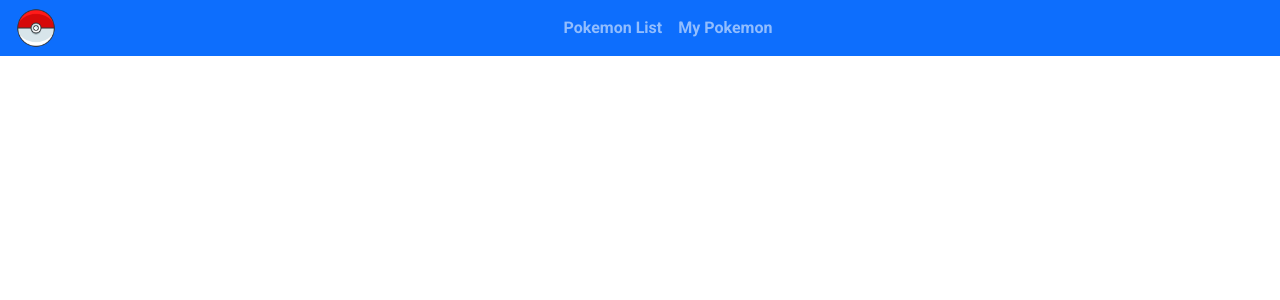
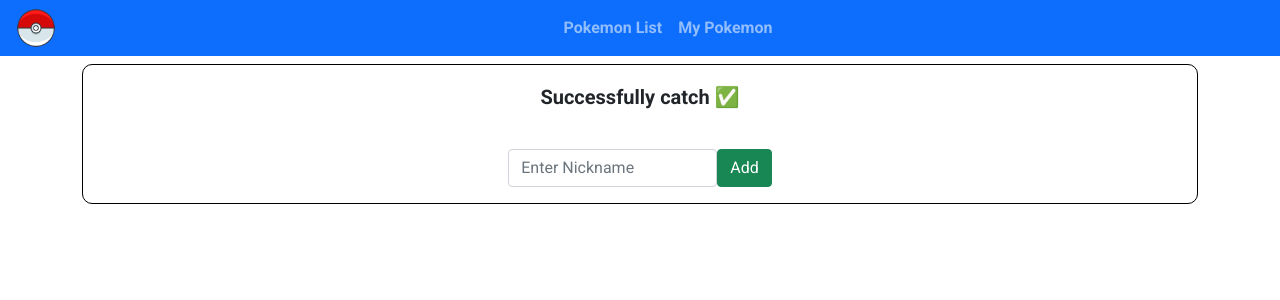
Before and after one commit to nearlyinvoked/tokped-pokemon-app, a React (Create React App) app: page /catch/1 in a window 1280 px wide. Shown: the top 300 px of the page. Built offline with nearby package versions, Linux system fonts and the light colour scheme; no server answers.

Commit message:
catch pokemon and bugfix reducer
catch pokemon with 50% chance and fix delete pokemon from reducer function

```diff
--- a/package.json
+++ b/package.json
@@ -9,6 +9,7 @@
     "@types/jest": "^27.4.1",
     "@types/node": "^16.11.26",
     "@types/react": "^18.0.3",
+    "@types/react-dom": "^18.0.0",
     "axios": "^0.26.1",
     "react": "^18.0.0",
     "react-dom": "^18.0.0",
@@ -42,7 +43,6 @@
     ]
   },
   "devDependencies": {
-    "@types/react-dom": "^18.0.0",
     "prettier": "2.6.2"
   }
 }
--- a/public/index.html
+++ b/public/index.html
@@ -21,6 +21,10 @@
     />
 
     <link rel="manifest" href="%PUBLIC_URL%/manifest.json" />
+    <script
+      src="https://kit.fontawesome.com/29c9c7e664.js"
+      crossorigin="anonymous"
+    ></script>
     <title>Pokemon App</title>
   </head>
   <body>
--- a/src/App.tsx
+++ b/src/App.tsx
@@ -6,6 +6,7 @@
 import Home from './components/views/home/Home'
 import MyPokemon from './components/views/mypokemon/MyPokemon'
 import Detail from './components/views/detail/Detail'
+import Catch from './components/views/detail/Catch'
 import { PokemonProvider } from './components/context/PokemonContext'
 
 function App() {
@@ -17,6 +18,7 @@
             <Route path="/" element={<Home />} />
             <Route path="mypokemon" element={<MyPokemon />} />
             <Route path="detail/:pokemonname" element={<Detail />} />
+            <Route path="catch/:pokemonname" element={<Catch />} />
           </Routes>
         </Layout>
       </div>
--- a/src/components/views/detail/Abilities.tsx
+++ b/src/components/views/detail/Abilities.tsx
@@ -21,7 +21,7 @@
 }: AbilitiesComponentProps) => {
   let ability = ''
   abilities?.forEach((item, index) => {
-    if (index == abilities.length - 1) {
+    if (index === abilities.length - 1) {
       ability += item.ability.name
     } else {
       ability += item.ability.name + ', '
@@ -30,9 +30,9 @@
 
   let move = ''
   moves?.forEach((item, index) => {
-    if (index < 9) {
+    if (index < 35) {
       move += item.move.name + ', '
-    } else if (index === 9) {
+    } else if (index === 35) {
       let remaining = moves.length - 1 - index
       move += item.move.name + `, ... +${remaining} more`
     } else {
@@ -42,7 +42,7 @@
 
   let type = ''
   types?.forEach((item, index) => {
-    if (index == types.length - 1) {
+    if (index === types.length - 1) {
       type += item.type.name
     } else {
       type += item.type.name + ', '
--- /dev/null
+++ b/src/components/views/detail/Catch.tsx
@@ -0,0 +1,112 @@
+import { useState, useEffect, useContext } from 'react'
+import { Link, useParams, useNavigate } from 'react-router-dom'
+import axios from 'axios'
+
+import PokemonContext, {
+  UpdatePokemonProps,
+} from '../../context/PokemonContext'
+import { boxStyle, DataProps } from './Detail'
+
+const Catch = () => {
+  //50% chance
+  const random = Math.random() < 0.5
+
+  //get url params
+  const params = useParams()
+  const pokemonName = params.pokemonname
+  const url = `https://pokeapi.co/api/v2/pokemon/${pokemonName}`
+
+  //state
+  const [pokemonData, setPokemonData] = useState<DataProps | null>(null)
+  const [success, setSuccess] = useState<boolean>(random)
+  const [newNickname, setNickname] = useState<string>('')
+
+  //context
+  const { ownedPokemon, updateReducer } = useContext(PokemonContext)
+
+  const navigate = useNavigate()
+
+  //Handler
+  const handleCatchPokemon = ({ name, url, nickname }: UpdatePokemonProps) => {
+    const data = ownedPokemon.find((item: any) => item.name === name)
+    const filter = data?.list?.filter((item: any) => item.nickname === nickname)
+    console.log(filter)
+
+    if (filter?.length > 0) {
+      console.log('error same nickname')
+    } else {
+      updateReducer({ type: 'Update', payload: { name, url, nickname } })
+      navigate(`/detail/${pokemonName}`)
+    }
+  }
+
+  useEffect(() => {
+    const getPokemonDetail = async (name: string | undefined) => {
+      try {
+        const res = await axios.get(`https://pokeapi.co/api/v2/pokemon/${name}`)
+        setPokemonData(res.data)
+      } catch (error: any) {
+        console.log(error.message)
+      }
+    }
+    getPokemonDetail(pokemonName)
+  }, [])
+
+  return (
+    <div className="container">
+      <div style={boxStyle}>
+        <h5 className="text-center mt-1">
+          {success ? (
+            <b>Successfully catch {pokemonData?.name.toUpperCase()} ✅</b>
+          ) : (
+            <b>Failed catch {pokemonData?.name.toUpperCase()} ❌</b>
+          )}
+        </h5>
+        <div className="d-flex justify-content-center">
+          <img
+            className="pokemon-img img-fluid my-3"
+            src={pokemonData?.sprites.other['official-artwork'].front_default}
+          />
+        </div>
+
+        {success ? (
+          <form>
+            <div className="d-flex justify-content-center">
+              <div className="form-group">
+                <input
+                  type="text"
+                  className="form-control"
+                  id="input-nickname"
+                  aria-describedby="nickname"
+                  placeholder="Enter Nickname"
+                  onChange={(e) => setNickname(e.target.value)}
+                />
+              </div>
+              <button
+                type="button"
+                className="btn btn-success"
+                onClick={() =>
+                  handleCatchPokemon({
+                    name: pokemonName!,
+                    url: url,
+                    nickname: newNickname,
+                  })
+                }
+              >
+                Add
+              </button>
+            </div>
+          </form>
+        ) : (
+          <div className="d-flex justify-content-center">
+            <Link className="btn btn-primary" to={`/detail/${pokemonName}`}>
+              Return
+            </Link>
+          </div>
+        )}
+      </div>
+    </div>
+  )
+}
+
+export default Catch
--- a/src/components/views/detail/Detail.tsx
+++ b/src/components/views/detail/Detail.tsx
@@ -1,7 +1,7 @@
-import React, { useContext, useState, useEffect } from 'react'
-import { useParams } from 'react-router-dom'
+import { useContext, useState, useEffect } from 'react'
+import { useParams, Link } from 'react-router-dom'
 import axios from 'axios'
-import PokemonContext, { OwnedPokemon } from '../../context/PokemonContext'
+import PokemonContext from '../../context/PokemonContext'
 
 //component
 import Abilities from './Abilities'
@@ -89,20 +89,8 @@
   const url = `https://pokeapi.co/api/v2/pokemon/${pokemonName}`
 
   //context
-  const { ownedPokemon, updateReducer } = useContext(PokemonContext)
+  const { ownedPokemon } = useContext(PokemonContext)
   const myPokemon = ownedPokemon.find((item) => item.name === pokemonName)
-
-  //Handler
-  const handleCatchPokemon = ({ name, url, nickname }: UpdatePokemonProps) => {
-    const data = ownedPokemon.find((item: any) => item.name === name)
-    const filter = data?.list?.filter((item: any) => item.nickname === nickname)
-
-    if (filter) {
-      console.log('error same nickname')
-    } else {
-      updateReducer({ type: 'Update', payload: { name, url, nickname } })
-    }
-  }
 
   useEffect(() => {
     const getPokemonDetail = async (name: string | undefined) => {
@@ -145,19 +133,12 @@
               </p>
             </div>
             <div className="d-flex justify-content-center">
-              <button
-                type="button"
+              <Link
                 className="btn btn-success"
-                onClick={() =>
-                  handleCatchPokemon({
-                    name: pokemonData?.name!,
-                    url: url,
-                    nickname: 'test',
-                  })
-                }
+                to={`/catch/${pokemonData?.name}`}
               >
                 Catch {pokemonData?.name.toUpperCase()}
-              </button>
+              </Link>
             </div>
           </div>
         </div>
--- a/src/components/views/detail/MyCurrentPokemon.tsx
+++ b/src/components/views/detail/MyCurrentPokemon.tsx
@@ -61,7 +61,7 @@
                         handleReleasePokemon({
                           name: pokemonData?.name!,
                           url: url,
-                          nickname: 'test',
+                          nickname: item.nickname,
                         })
                       }
                     >
```
Also changed, not shown: 1 other file (tests, documents, lock files or other folders).
